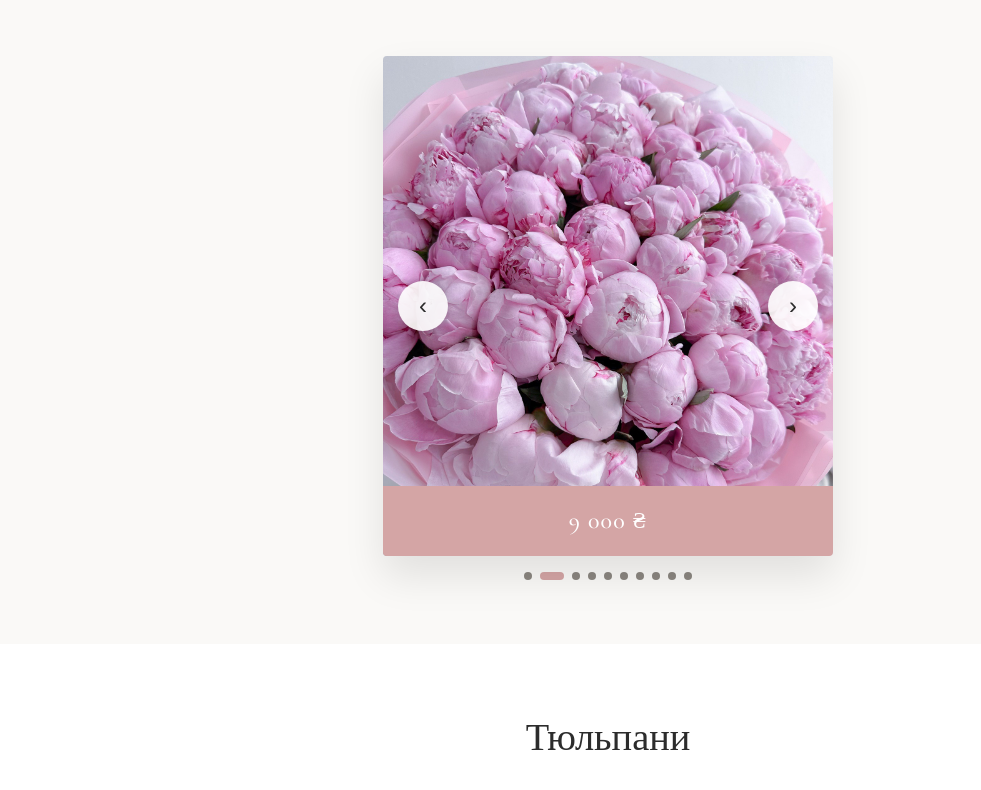
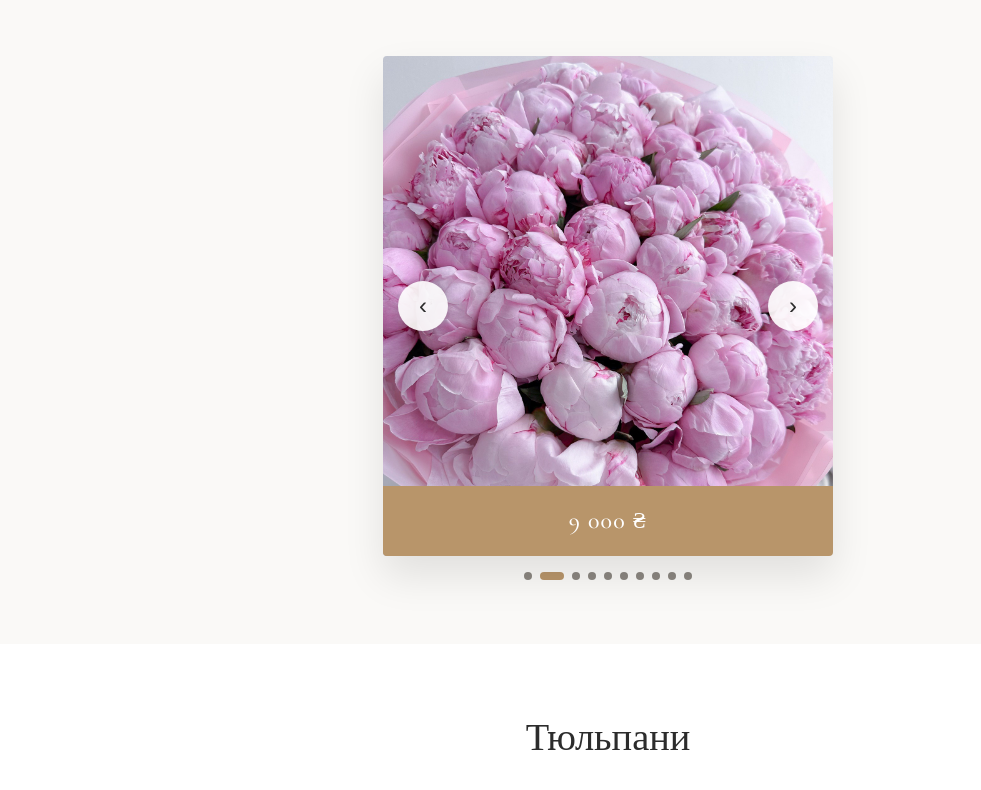
Before and after one commit to Hell32914/bloom-atelier, a plain HTML site: page index.html in a window 1280 px wide. Shown: the part 630-1420 px from the top of the page, without its empty margins (32-1013 px from the left). Drawn offline with nearby package versions, Linux system fonts and the light colour scheme.

Commit message:
fix(styles): update accent colors for improved visual consistency

```diff
--- a/index.html
+++ b/index.html
@@ -9,8 +9,8 @@
         :root {
             --color-bg: #FAF9F7;
             --color-text: #2C2C2C;
-            --color-accent: #D4A5A5;
-            --color-accent-hover: #C49494;
+            --color-accent: #B8956A;
+            --color-accent-hover: #A07D4D;
             --color-muted: #8B8680;
             --color-light: #F5F3F0;
             --color-white: #FFFFFF;
```
